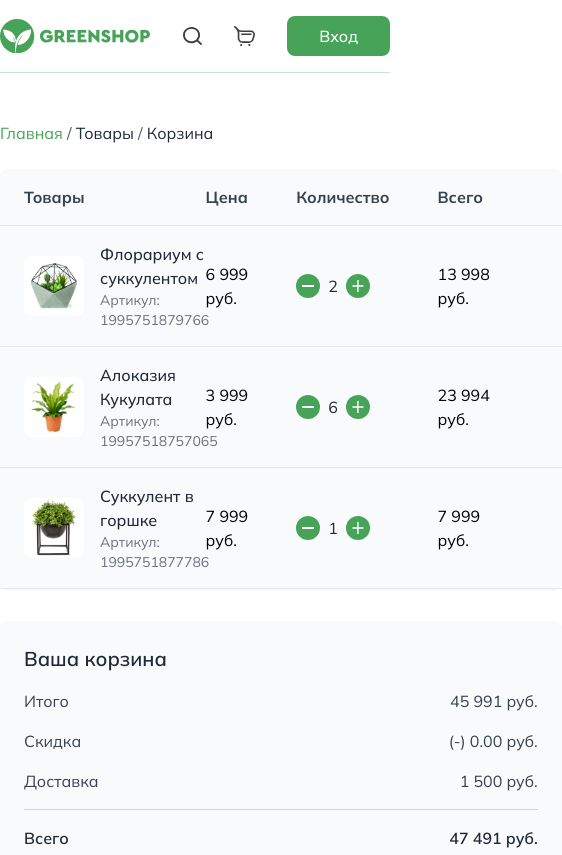
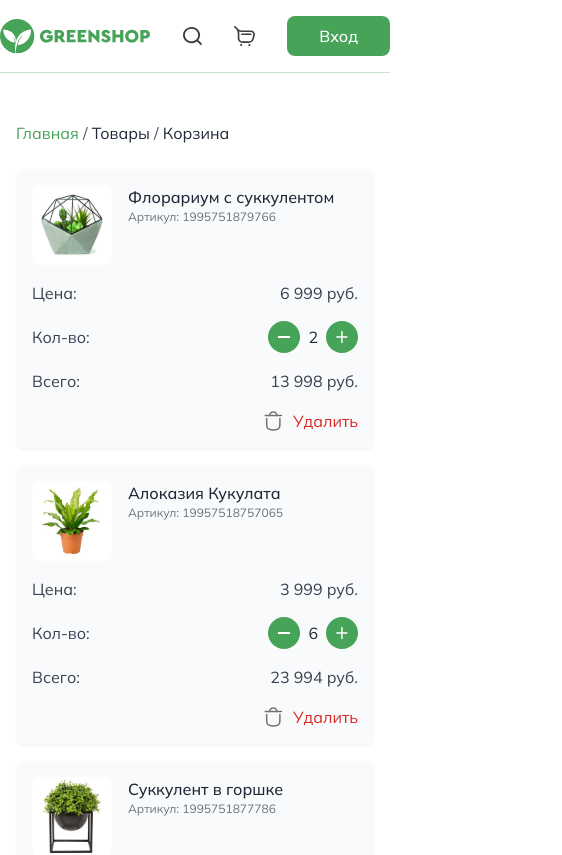
Before and after one commit to when-dev/online-green-shop, a Next.js app: page /cart in a window 390 px wide. Shown: the top 855 px of the page, 562 px wide, since content can reach past the window. Built offline with nearby package versions, Linux system fonts and the light colour scheme.

Commit message:
fix: resolve hydration issue on mobile devices by ensuring consistent client-side state initialization in the cart page

```diff
--- a/src/app/cart/page.tsx
+++ b/src/app/cart/page.tsx
@@ -1,28 +1,36 @@
-'use client'
+'use client';
 
-import Image from 'next/image'
-import { useState } from 'react'
-import { cartItems as initialCartItems, products } from '@/utils/data/mockData'
-import RelatedProductSlider from '@/components/related-product-slider'
-import deleteIcon from '../../../public/assets/img/icons/delete.svg'
-import Link from 'next/link'
-import plus from '../../../public/assets/img/icons/plus.svg'
-import minus from '../../../public/assets/img/icons/minus.svg'
+import Link from 'next/link';
+import Image from 'next/image';
+import { useState, useEffect } from 'react';
+import { cartItems as initialCartItems, products } from '@/utils/data/mockData';
+import RelatedProductSlider from '@/components/related-product-slider';
+import deleteIcon from '../../../public/assets/img/icons/delete.svg';
+import plus from '../../../public/assets/img/icons/plus.svg';
+import minus from '../../../public/assets/img/icons/minus.svg';
 
 export default function CartPage() {
-	const [cartItems, setCartItems] = useState(initialCartItems)
+	const [cartItems, setCartItems] = useState<typeof initialCartItems | null>(null);
+
+  useEffect(() => {
+    setCartItems(initialCartItems);
+  }, []);
+
+  if (!cartItems) {
+    return <div className="container mx-auto py-12">Загрузка...</div>;
+  }
 
   const totalCost = cartItems.reduce(
     (sum, item) => sum + item.price * item.quantity,
     0
-	)
+  );
 
   const handleQuantityChange = (
     id: number,
     action: 'increment' | 'decrement'
   ) => {
-		setCartItems(prev =>
-			prev.map(item =>
+    setCartItems((prev) =>
+      prev!.map((item) =>
         item.id === id
           ? {
               ...item,
@@ -33,83 +41,145 @@ export default function CartPage() {
             }
           : item
       )
-		)
-	}
+    );
+  };
 
   const handleRemoveItem = (id: number) => {
-		setCartItems(prev => prev.filter(item => item.id !== id))
-	}
+    setCartItems((prev) => prev!.filter((item) => item.id !== id));
+  };
 
   return (
-		<div className='container mx-auto py-12'>
-			<nav className='text-gray-600 mb-6'>
-				<Link href='/' className='hover:underline text-green-custom'>
+    <div className="container mx-auto py-12 px-4 sm:px-8">
+      <nav className="text-gray-600 mb-6">
+        <Link href="/" className="hover:underline text-green-custom">
           Главная
         </Link>{' '}
-				/ <span className='text-gray-800'>Товары</span> /{' '}
-				<span className='text-gray-800'>Корзина</span>
+        / <span className="text-gray-800">Товары</span> /{' '}
+        <span className="text-gray-800">Корзина</span>
       </nav>
 
-			<div className='grid lg:grid-cols-3 gap-8'>
-				<div className='lg:col-span-2'>
-					<table className='w-full bg-gray-50 rounded-lg shadow-sm'>
+      <div className="grid lg:grid-cols-3 gap-8">
+        <div className="lg:col-span-2">
+          <div className="space-y-4 lg:hidden">
+            {cartItems.map((item) => (
+              <div
+                key={item.id}
+                className="bg-gray-50 rounded-lg p-4 shadow-sm flex flex-col gap-4"
+              >
+                <div className="flex gap-4">
+                  <Image
+                    src={item.image}
+                    alt={item.name}
+                    width={80}
+                    height={80}
+                    className="rounded-lg object-cover"
+                  />
+                  <div>
+                    <p className="text-gray-800 font-medium">{item.name}</p>
+                    <p className="text-xs text-gray-500">Артикул: {item.article}</p>
+                  </div>
+                </div>
+                <div className="flex justify-between text-gray-700">
+                  <p>Цена:</p>
+                  <p>{item.price.toLocaleString('ru-RU')} руб.</p>
+                </div>
+                <div className="flex justify-between items-center">
+                  <p className="text-gray-700">Кол-во:</p>
+                  <div className="flex items-center gap-2">
+                    <button
+                      className="w-8 h-8 bg-green-custom text-white rounded-full flex items-center justify-center"
+                      onClick={() =>
+                        handleQuantityChange(item.id, 'decrement')
+                      }
+                    >
+                      <Image src={minus} alt="minus" width={12} height={12} />
+                    </button>
+                    <span className="text-gray-800">{item.quantity}</span>
+                    <button
+                      className="w-8 h-8 bg-green-custom text-white rounded-full flex items-center justify-center"
+                      onClick={() =>
+                        handleQuantityChange(item.id, 'increment')
+                      }
+                    >
+                      <Image src={plus} alt="plus" width={12} height={12} />
+                    </button>
+                  </div>
+                </div>
+                <div className="flex justify-between text-gray-700">
+                  <p>Всего:</p>
+                  <p>
+                    {(item.price * item.quantity).toLocaleString('ru-RU')} руб.
+                  </p>
+                </div>
+                <button
+                  className="text-red-600 flex items-center self-end gap-2 hover:text-red-800"
+                  onClick={() => handleRemoveItem(item.id)}
+                >
+                  <Image src={deleteIcon} alt="deleteIcon" />
+                  Удалить
+                </button>
+              </div>
+            ))}
+          </div>
+
+          <table className="w-full bg-gray-50 rounded-lg shadow-sm hidden lg:table">
             <thead>
-							<tr className='text-left text-gray-700 border-b'>
-								<th className='py-4 px-6'>Товары</th>
-								<th className='py-4 px-6'>Цена</th>
-								<th className='py-4 px-6'>Количество</th>
-								<th className='py-4 px-6'>Всего</th>
-								<th className='py-4 px-6'></th>
+              <tr className="text-left text-gray-700 border-b">
+                <th className="py-3 px-4">Товары</th>
+                <th className="py-3 px-4">Цена</th>
+                <th className="py-3 px-4">Кол-во</th>
+                <th className="py-3 px-4">Всего</th>
+                <th className="py-3 px-4"></th>
               </tr>
             </thead>
             <tbody>
-							{cartItems.map(item => (
-								<tr key={item.id} className='border-b'>
-									<td className='py-4 px-6 flex items-center gap-4'>
+              {cartItems.map((item) => (
+                <tr key={item.id} className="border-b">
+                  <td className="py-4 px-4 flex items-center gap-4">
                     <Image
                       src={item.image}
                       alt={item.name}
                       width={60}
                       height={60}
-											className='rounded-lg object-cover'
+                      className="rounded-lg object-cover"
                     />
                     <div>
-											<p className='text-gray-800 font-medium'>{item.name}</p>
-											<p className='text-sm text-gray-500'>
+                      <p className="text-gray-800 font-medium">{item.name}</p>
+                      <p className="text-xs text-gray-500">
                         Артикул: {item.article}
                       </p>
                     </div>
                   </td>
-									<td className='py-4 px-6'>
+                  <td className="py-4 px-4">
                     {item.price.toLocaleString('ru-RU')} руб.
                   </td>
-									<td className='py-4 px-6'>
-										<div className='flex items-center gap-2'>
+                  <td className="py-4 px-4">
+                    <div className="flex items-center gap-2 justify-center">
                       <button
-												className='w-6 h-6 bg-green-custom text-white rounded-full flex items-center justify-center'
+                        className="w-8 h-8 bg-green-custom text-white rounded-full flex items-center justify-center"
                         onClick={() =>
                           handleQuantityChange(item.id, 'decrement')
                         }
                       >
-												<Image src={minus} alt='minus' width={12} height={12} />
+                        <Image src={minus} alt="minus" width={12} height={12} />
                       </button>
-											<span className='text-gray-800'>{item.quantity}</span>
+                      <span className="text-gray-800">{item.quantity}</span>
                       <button
-												className='w-6 h-6 bg-green-custom text-white rounded-full flex items-center justify-center'
+                        className="w-8 h-8 bg-green-custom text-white rounded-full flex items-center justify-center"
                         onClick={() =>
                           handleQuantityChange(item.id, 'increment')
                         }
                       >
-												<Image src={plus} alt='plus' width={12} height={12} />
+                        <Image src={plus} alt="plus" width={12} height={12} />
                       </button>
                     </div>
                   </td>
-									<td className='py-4 px-6'>
+                  <td className="py-4 px-4">
                     {(item.price * item.quantity).toLocaleString('ru-RU')} руб.
                   </td>
-									<td className='py-4 px-6 text-red-600 cursor-pointer'>
+                  <td className="py-4 px-4 text-center text-red-600 cursor-pointer">
                     <button onClick={() => handleRemoveItem(item.id)}>
-											<Image src={deleteIcon} alt='deleteIcon' />
+                      <Image src={deleteIcon} alt="deleteIcon" />
                     </button>
                   </td>
                 </tr>
@@ -118,44 +188,44 @@ export default function CartPage() {
           </table>
         </div>
 
-				<div className='bg-gray-50 rounded-lg p-6 shadow-sm'>
-					<h2 className='text-xl font-semibold text-gray-800 mb-4'>
+        <div className="bg-gray-50 rounded-lg p-6 shadow-sm">
+          <h2 className="text-lg sm:text-xl font-semibold text-gray-800 mb-4">
             Ваша корзина
           </h2>
-					<div className='space-y-4'>
-						<div className='flex justify-between text-gray-700'>
+          <div className="space-y-4">
+            <div className="flex justify-between text-gray-700">
               <p>Итого</p>
               <p>{totalCost.toLocaleString('ru-RU')} руб.</p>
             </div>
-						<div className='flex justify-between text-gray-700'>
+            <div className="flex justify-between text-gray-700">
               <p>Скидка</p>
               <p>(-) 0.00 руб.</p>
             </div>
-						<div className='flex justify-between text-gray-700'>
+            <div className="flex justify-between text-gray-700">
               <p>Доставка</p>
               <p>1 500 руб.</p>
             </div>
-						<hr className='border-gray-300' />
-						<div className='flex justify-between font-semibold text-gray-800'>
+            <hr className="border-gray-300" />
+            <div className="flex justify-between font-semibold text-gray-800">
               <p>Всего</p>
               <p>{(totalCost + 1500).toLocaleString('ru-RU')} руб.</p>
             </div>
           </div>
-					<button className='mt-6 w-full bg-green-custom text-white py-3 rounded-lg hover:bg-green-600'>
+          <button className="mt-6 w-full bg-green-custom text-white py-3 rounded-lg hover:bg-green-600">
             Перейти к оформлению
           </button>
-					<button className='mt-4 w-full bg-gray-200 text-gray-700 py-3 rounded-lg hover:bg-gray-300'>
-						<Link href='/'>Продолжить шоппинг</Link>
+          <button className="mt-4 w-full bg-gray-200 text-gray-700 py-3 rounded-lg hover:bg-gray-300">
+            <Link href="/">Продолжить шоппинг</Link>
           </button>
         </div>
       </div>
 
-			<div className='mt-12'>
-				<h2 className='text-xl font-semibold text-gray-800 mb-6'>
+      <div className="mt-12">
+        <h2 className="text-lg sm:text-xl font-semibold text-gray-800 mb-6">
           Может быть интересно
         </h2>
         <RelatedProductSlider products={products} />
       </div>
     </div>
-	)
+  );
 }
```
Lines whose indentation alone changed are shown as unchanged.
